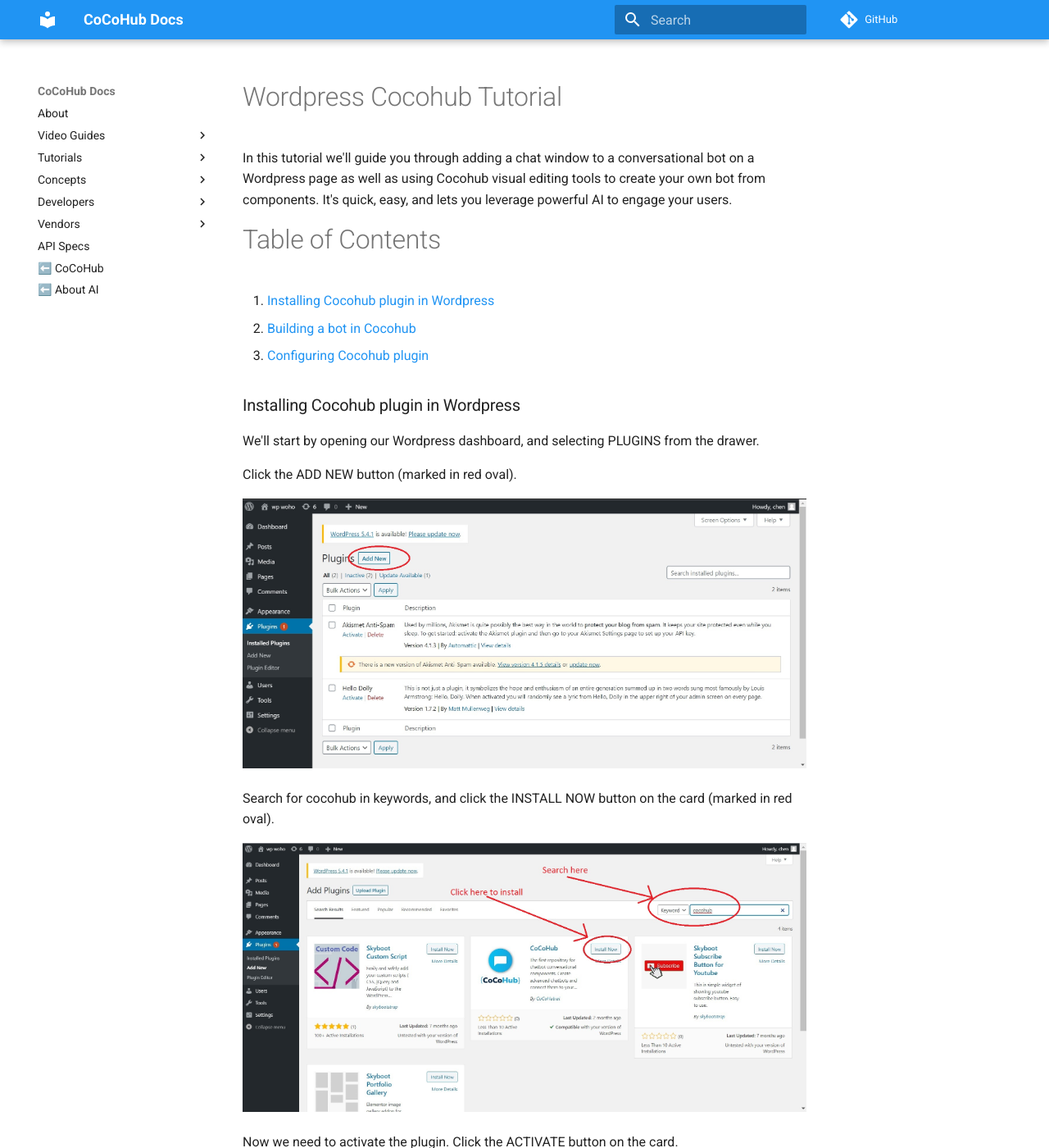
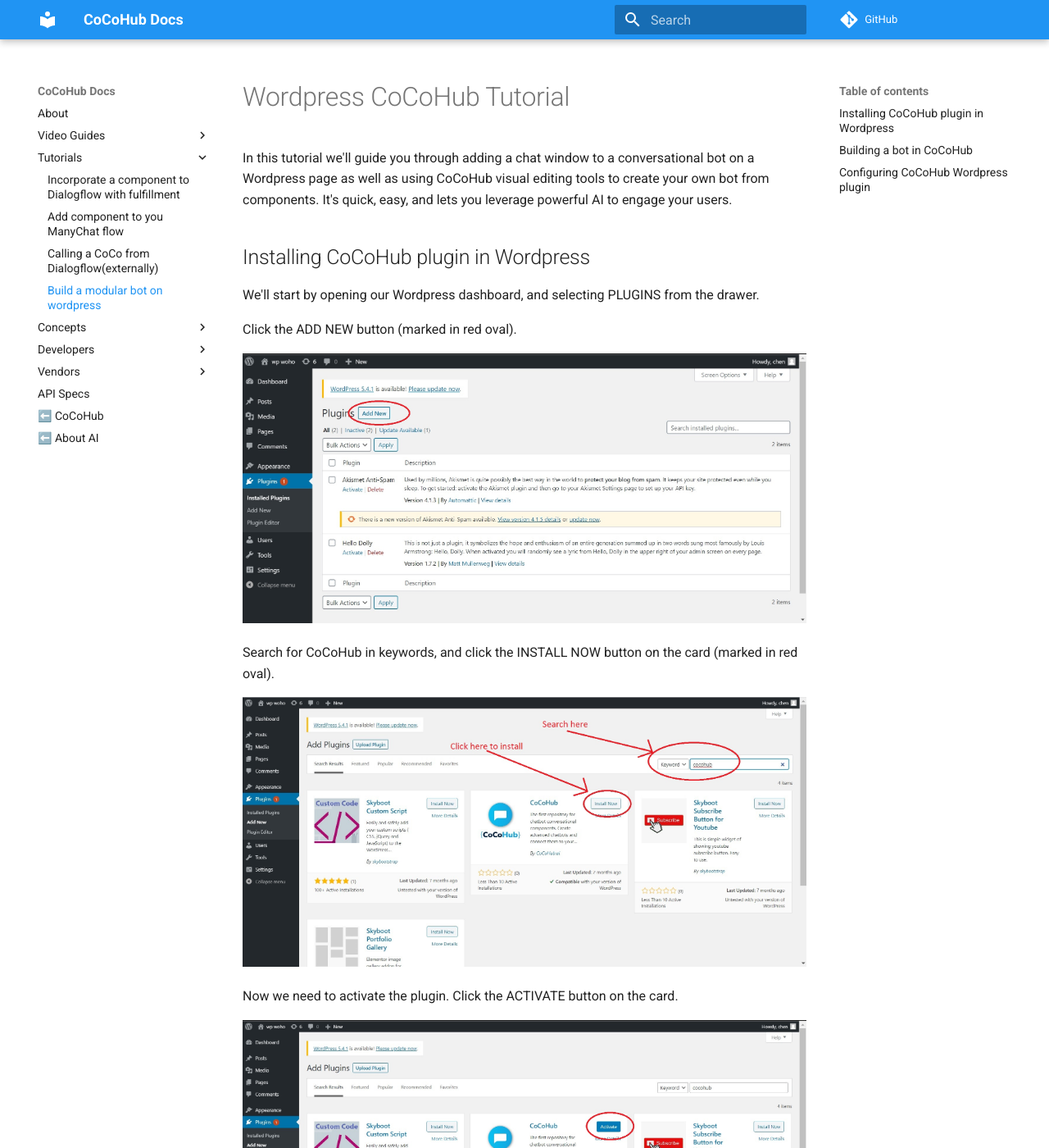
Before and after one commit to ConversationalComponents/docs, an MkDocs documentation site: the page built from docs/tutorials/wp_cocobot.md, in a window 1280 px wide and 1400 px high. Shown: the whole window at 82% size. Built offline with MkDocs 1.6.1 and Material for MkDocs 9.7.7, drawn with Linux system fonts in a browser that asks for light colours; comment, search, counter and statistics services are not loaded; some of the changed lines change nothing that is shown; some of the changed text lies outside the part shown.

Commit message:
add link to WP tutorial, small fixes

```diff
--- a/docs/tutorials/wp_cocobot.md
+++ b/docs/tutorials/wp_cocobot.md
@@ -1,14 +1,8 @@
-# Wordpress Cocohub Tutorial
+# Wordpress CoCoHub Tutorial
 
-In this tutorial we'll guide you through adding a chat window to a conversational bot on a Wordpress page as well as using Cocohub visual editing tools to create your own bot from components. It's quick, easy, and lets you leverage powerful AI to engage your users.
+In this tutorial we'll guide you through adding a chat window to a conversational bot on a Wordpress page as well as using CoCoHub visual editing tools to create your own bot from components. It's quick, easy, and lets you leverage powerful AI to engage your users.
 
-# Table of Contents
-
-2. [Installing Cocohub plugin in Wordpress](#installInWP)
-3. [Building a bot in Cocohub](#buildingInGlue)
-4. [Configuring Cocohub plugin](#configurePlugin)
-
-### Installing Cocohub plugin in Wordpress
+## Installing CoCoHub plugin in Wordpress
 
 We'll start by opening our Wordpress dashboard, and selecting PLUGINS from the drawer.
 
@@ -16,7 +10,7 @@
 
 ![](./screenshots/wp_cocobot/wp-add-plugin-illustrated.jpg)
 
-Search for cocohub in keywords, and click the INSTALL NOW button on the card (marked in red oval).
+Search for CoCoHub in keywords, and click the INSTALL NOW button on the card (marked in red oval).
 
 ![](./screenshots/wp_cocobot/install-coco-find-illustrated.jpg)
 
@@ -40,9 +34,9 @@
 
 You'll probably want to build your own bot, though, so let's get to that.
 
-### Building a bot in Cocohub
+## Building a bot in CoCoHub
 
-Start by heading over to [Cocohub](https://cocohub.ai), and signing in or registering, if you're a first time user.
+Start by heading over to [CoCoHub](www.cocohub.ai), and signing in or registering, if you're a first time user.
 
 Welcome!
 
@@ -75,15 +69,15 @@
 
 Nicely done!
 
-Time to use our new bot in the Cocohub Wordpress plugin. Click the COPY GLUE ID button on the control panel:
+Time to use our new bot in the CoCoHub Wordpress plugin. Click the COPY GLUE ID button on the control panel:
 
 ![](./screenshots/wp_cocobot/bots-studio-2-nodes-saved-illustrated.jpg)
 
 With the newly created Glue ID copied to our clipboard, let's head back to Wordpress admin dashboard, and configure our plugin to use the Glued bot.
 
-### Configuring Cocohub Wordpress plugin
+## Configuring CoCoHub Wordpress plugin
 
-Head over to Plugins, and click SETTINGS on CocoHub plugin.
+Head over to Plugins, and click SETTINGS on CoCoHub plugin.
 
 ![](./screenshots/wp_cocobot/wp-add-plugin-choose-config-illustrated.jpg)
 
--- a/mkdocs.yml
+++ b/mkdocs.yml
@@ -9,6 +9,7 @@
       - Incorporate a component to Dialogflow with fulfillment: tutorials/plug_coco_component_inside_dialogflow_conversation
       - Add component to you ManyChat flow: tutorials/manychat1.md
       - Calling a CoCo from Dialogflow(externally): tutorials/use_a_component_with_dialogflow_external
+      - Build a modular bot on wordpress: tutorials/wp_cocobot.md
   - Concepts:
 #      - Agents, Goals, State, and Actions: concepts/goals.md
       - Conversational Component: concepts/convcomp.md
```
